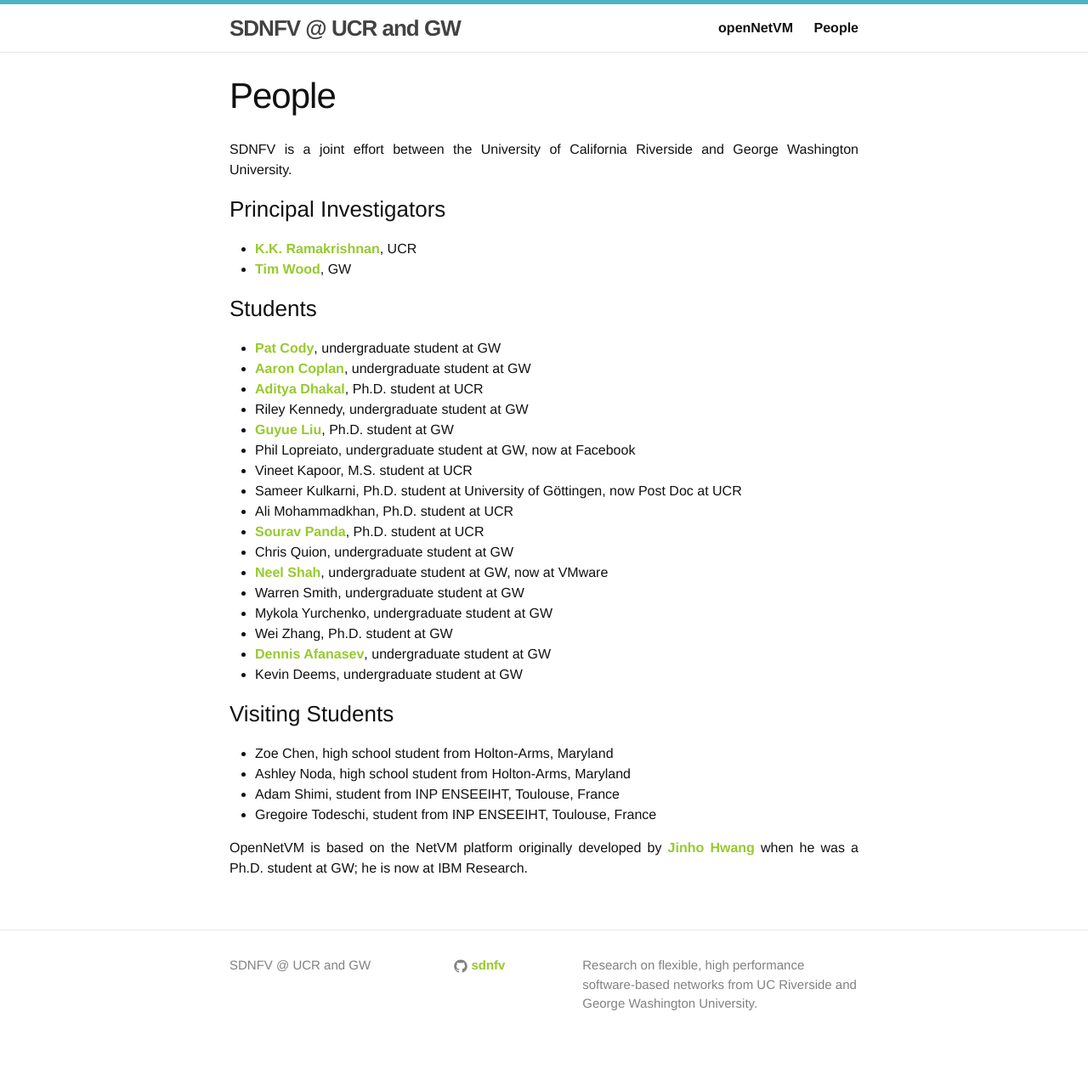
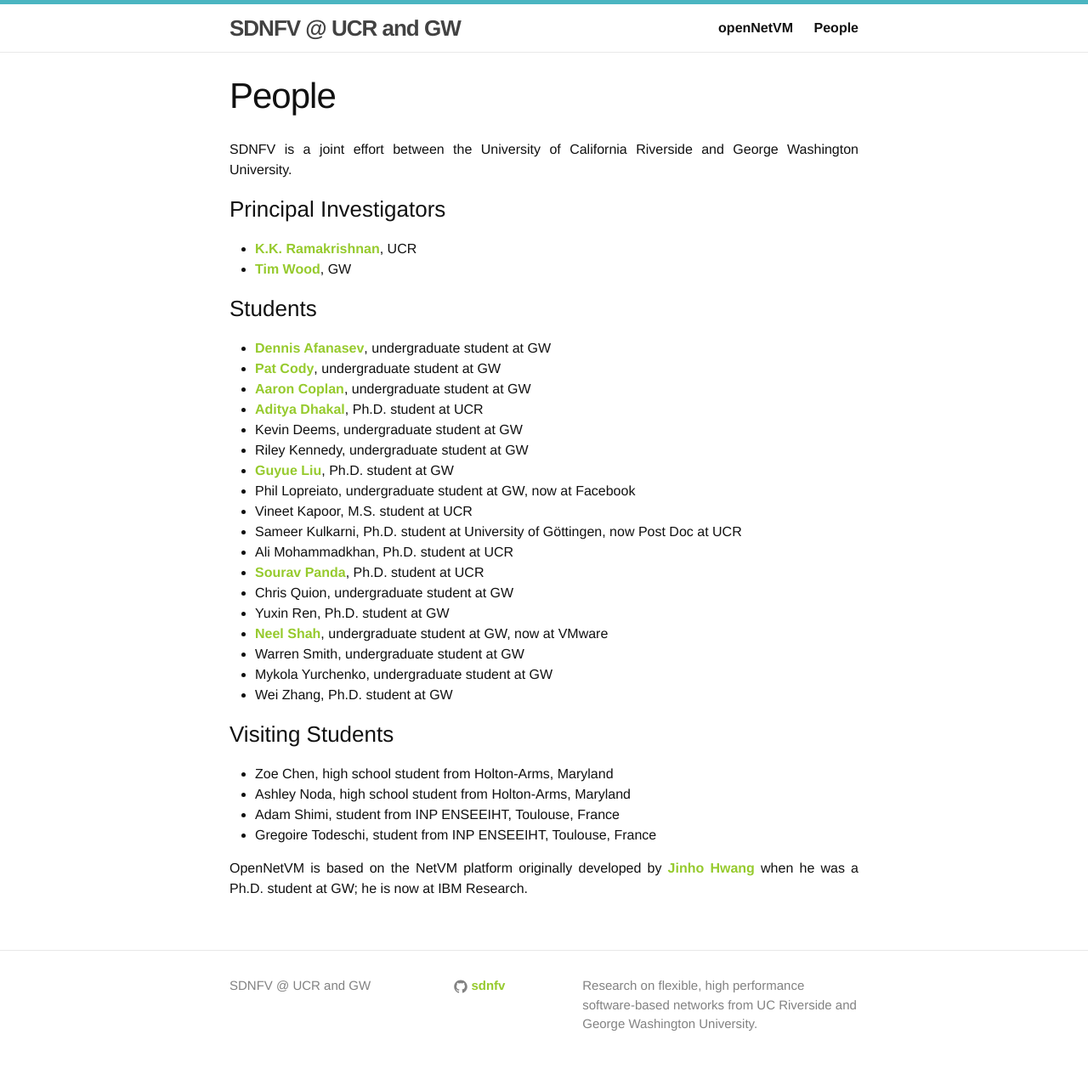
Before and after one commit to sdnfv/sdnfv.github.io, a Jekyll site: the page built from people.md, in a window 1280 px wide. Shown: the whole page at 85% size. Built offline with Jekyll 4.4.1, drawn with Linux system fonts in a browser that asks for light colours; before the commit the page ends 1253 px from its top, so only the background shows below that.

Commit message:
Update people.md

```diff
--- a/people.md
+++ b/people.md
@@ -11,9 +11,11 @@ SDNFV is a joint effort between the University of California Riverside and Georg
   * [Tim Wood](http://faculty.cs.gwu.edu/~timwood/wiki/doku.php), GW
 
 ### Students
+  * [Dennis Afanasev](https://dennisafa.github.io/), undergraduate student at GW
   * [Pat Cody](http://patcody.io/), undergraduate student at GW
   * [Aaron Coplan](https://aaroncoplan.com/#/), undergraduate student at GW
   * [Aditya Dhakal](https://www.cs.ucr.edu/~adhak001/), Ph.D. student at UCR
+  * Kevin Deems, undergraduate student at GW
   * Riley Kennedy, undergraduate student at GW
   * [Guyue Liu](http://grace-liu.github.io/), Ph.D. student at GW
   * Phil Lopreiato, undergraduate student at GW, now at Facebook
@@ -22,12 +24,11 @@ SDNFV is a joint effort between the University of California Riverside and Georg
   * Ali Mohammadkhan, Ph.D. student at UCR
   * [Sourav Panda](https://www.cs.ucr.edu/~spand009/), Ph.D. student at UCR
   * Chris Quion, undergraduate student at GW
+  * Yuxin Ren, Ph.D. student at GW
   * [Neel Shah](http://www.shah7.com/), undergraduate student at GW, now at VMware
   * Warren Smith, undergraduate student at GW
   * Mykola Yurchenko, undergraduate student at GW
   * Wei Zhang, Ph.D. student at GW
-  * [Dennis Afanasev](https://dennisafa.github.io/), undergraduate student at GW
-  * Kevin Deems, undergraduate student at GW
 
 ### Visiting Students
   * Zoe Chen, high school student from Holton-Arms, Maryland
```
